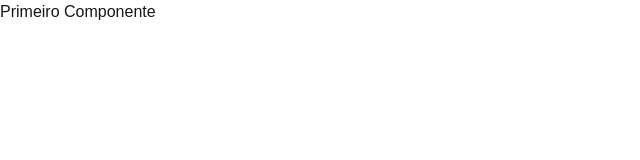
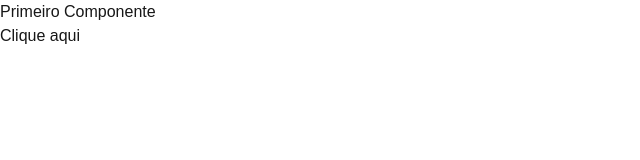
Before and after one commit to barbara1206/image2, a Next.js app in the folder imagelite/: page / in a window 1280 px wide. Shown: the top 160 px of the page, without its empty margins (0-640 px from the left). Built offline with nearby package versions, Linux system fonts and the light colour scheme.

Commit message:
primeiro componente

```diff
--- a/imagelite/app/components/PrimeiroComponente.tsx
+++ b/imagelite/app/components/PrimeiroComponente.tsx
@@ -1,7 +1,15 @@
+'use client';
 export function PrimeiroComponente(){
-  return(
+
+  function clique(){
+  //  console.log("Você clicou no botão!");
+  alert("Você clicou no botão!");
+  }
+
+    return(
     <div>
       <h1>Primeiro Componente</h1>
+      <button onClick={clique}>Clique aqui</button>
     </div>
   );
 }
```
